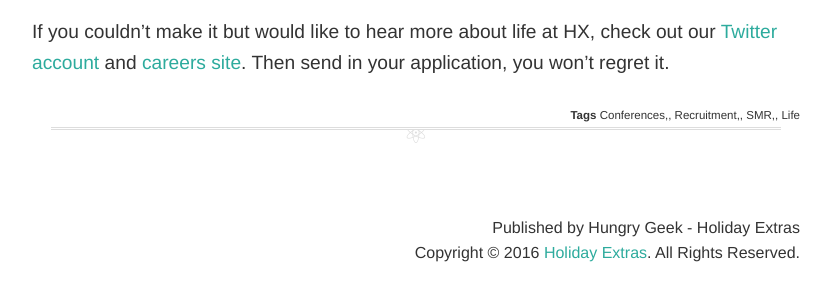
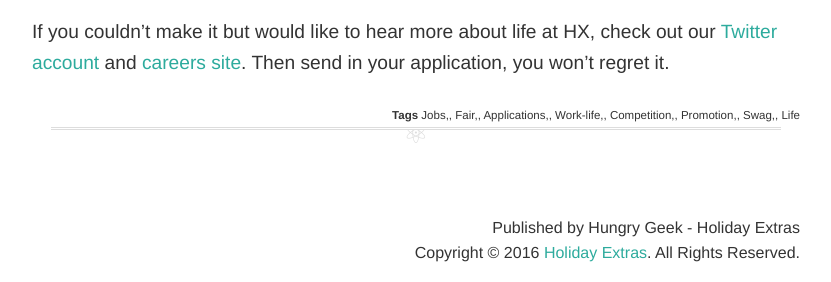
Before and after one commit to holidayextras/holidayextras.github.com, a Jekyll site: the page built from _posts/2016-05-12-smr16.md, in a window 1280 px wide and 900 px high, scrolled down 1800 px. Shown: the part 615-897 px from the top of the window, without its empty margins (224-1055 px from the left). Built offline with Jekyll 4.4.1, drawn with Linux system fonts in a browser that asks for light colours; nearby versions of some CDN libraries; comment, search, counter and statistics services are not loaded.

Commit message:
Updating categories and tags

```diff
--- a/_posts/2016-05-12-smr16.md
+++ b/_posts/2016-05-12-smr16.md
@@ -1,9 +1,9 @@
 ---
 layout: post
 title: Selling the dream at SMR16
-categories: Conferences, Recruitment, SMR, Life
+categories: Conferences, Recruitment, SMR
 author: steve_cs
-tags: Conferences, Recruitment, SMR, Life
+tags: Jobs, Fair, Applications, Work-life, Competition, Promotion, Swag, Life
 comments: true
 excerpt: The Hungry Geek took part in the Silicon Milkroundabout 2016 tech job fair this May. We faced some stiff competition from other companies also looking for the best and brightest to join us. Here's how we _faired_. Get it?
 ---
```
